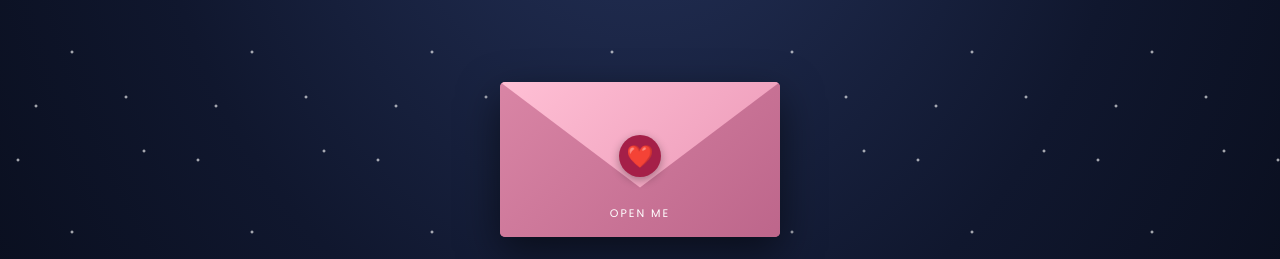
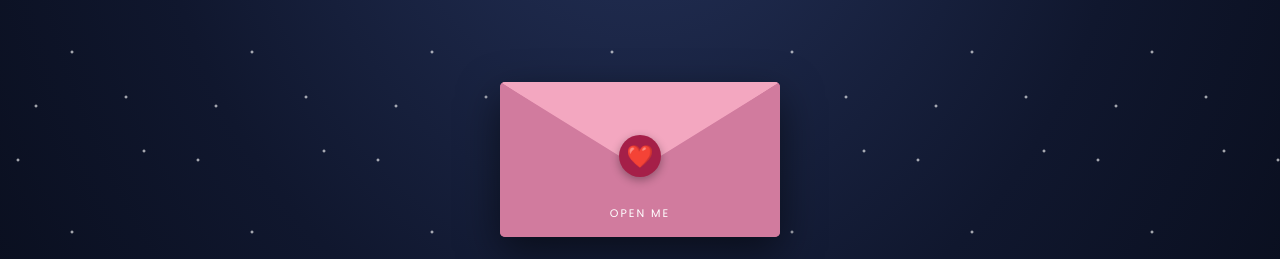
Before and after one commit to hisyamb2-hash/Gift, a plain HTML site: page index.html in a window 1280 px wide. Shown: the part 236-495 px from the top of the page. Drawn offline with Linux system fonts and the light colour scheme.

Commit message:
Update index.html

```diff
--- a/index.html
+++ b/index.html
@@ -87,26 +87,29 @@ h1 {
 }
 
 
+
 /* =========================
-   ENVELOPE - FIXED DESIGN
+   ENVELOPE - SYMMETRICAL DESIGN
 ========================= */
 
 .envelope-wrap {
+    position: relative;
     width: 280px;
     height: 190px;
-    position: relative;
+    margin: 15px auto 25px;
     perspective: 1000px;
-    margin: 15px auto 25px;
 }
 
 .envelope {
     position: absolute;
     bottom: 0;
+    left: 0;
     width: 100%;
     height: 155px;
     background: #bd668b;
     border-radius: 5px;
     overflow: hidden;
+    isolation: isolate;
     box-shadow: 0 15px 40px #0008;
 }
 
@@ -115,51 +118,47 @@ h1 {
 .letter-inside {
     position: absolute;
     z-index: 1;
-    bottom: 12px;
+    bottom: 8px;
     left: 10px;
-    width: 260px;
+    width: calc(100% - 20px);
     height: 120px;
     background: #fff1e8;
     border-radius: 4px;
     transition: transform 1s ease;
 }
 
-/* Top triangular flap */
+/* Back triangular flap */
 
 .envelope::before {
     content: "";
     position: absolute;
     inset: 0;
-    z-index: 4;
-    background: linear-gradient(
-        135deg,
-        #ffc0d5,
-        #e994b4
-    );
+    width: 100%;
+    height: 100%;
+    z-index: 2;
+    background: #f3a7c0;
     clip-path: polygon(
         0 0,
         100% 0,
-        50% 68%
+        50% 58%
     );
     transform-origin: top center;
     transition: transform 1s ease;
 }
 
-/* Front envelope pocket */
+/* Front pocket - two symmetrical sides */
 
 .envelope::after {
     content: "";
     position: absolute;
     inset: 0;
+    width: 100%;
+    height: 100%;
     z-index: 3;
-    background: linear-gradient(
-        135deg,
-        #d985a5,
-        #bd668b
-    );
+    background: #d17b9e;
     clip-path: polygon(
         0 0,
-        50% 55%,
+        50% 56%,
         100% 0,
         100% 100%,
         0 100%
@@ -185,7 +184,7 @@ h1 {
     transition: opacity .4s;
 }
 
-/* Open envelope */
+/* Envelope opening */
 
 .envelope.open::before {
     transform: rotateX(180deg);
@@ -209,6 +208,7 @@ h1 {
     letter-spacing: 2px;
     color: white;
 }
+
 
 /* QUESTION */
 
```
